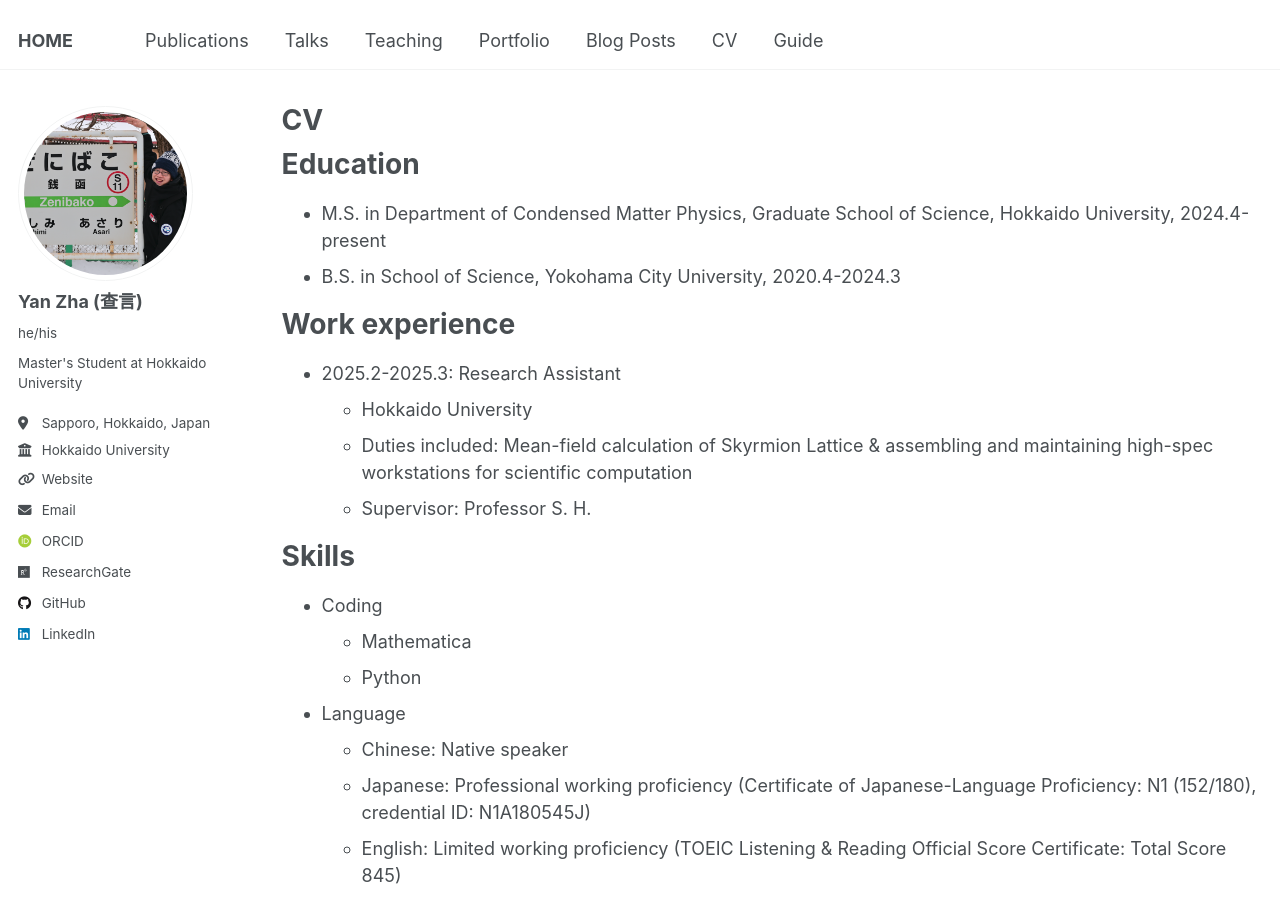
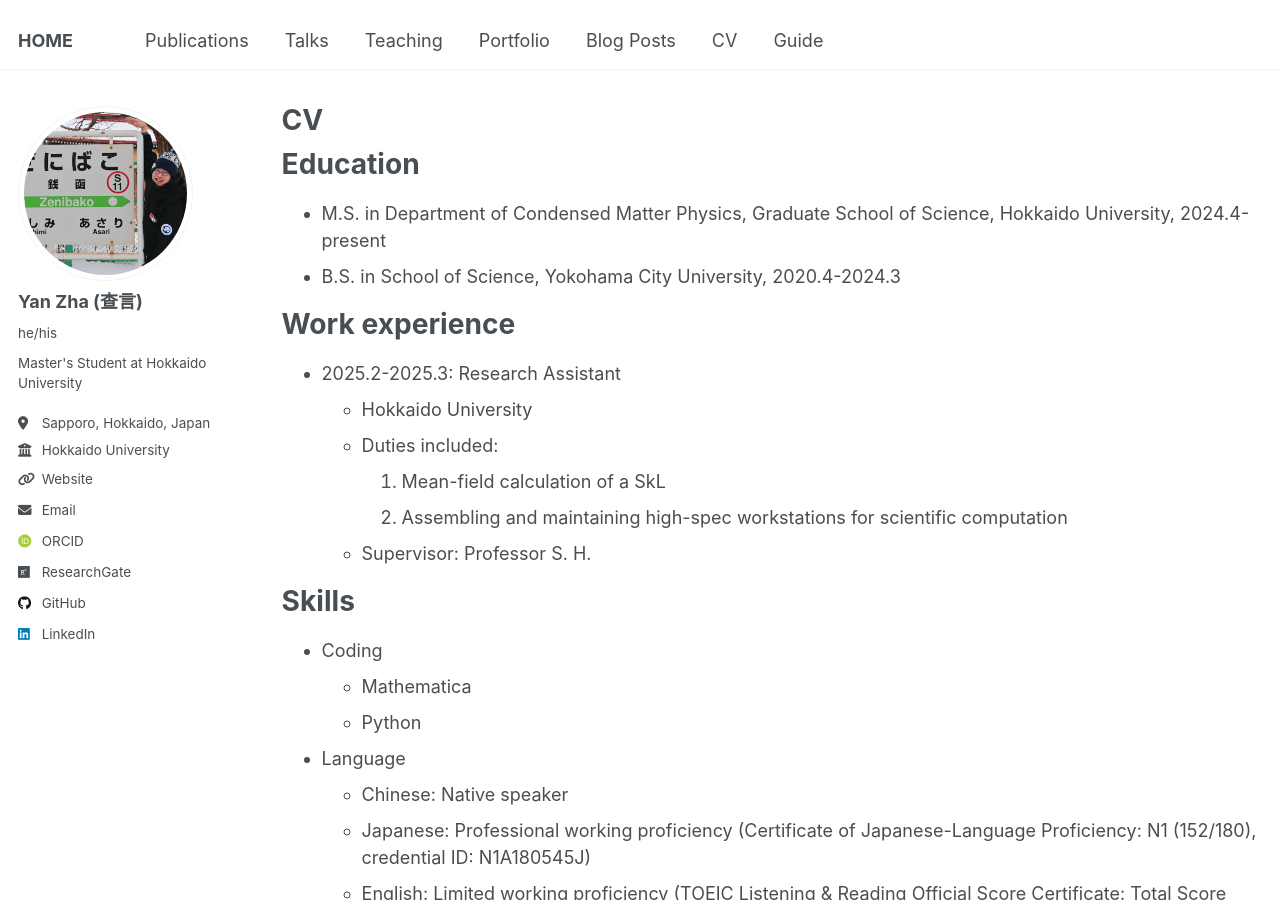
Before and after one commit to yzhacn/yzhacn.github.io, a Jekyll site: the page built from _pages/cv.md, in a window 1280 px wide and 900 px high. Built offline with Jekyll 4.4.1, drawn with Linux system fonts in a browser that asks for light colours; some web fonts are replaced.

Commit message:
Update cv.md

```diff
--- a/_pages/cv.md
+++ b/_pages/cv.md
@@ -18,7 +18,9 @@ Work experience
 ======
 * 2025.2-2025.3: Research Assistant
   * Hokkaido University
-  * Duties included: Mean-field calculation of Skyrmion Lattice & assembling and maintaining high-spec workstations for scientific computation
+  * Duties included:
+    1. Mean-field calculation of a SkL
+    2. Assembling and maintaining high-spec workstations for scientific computation
   * Supervisor: Professor S. H.
 
 Skills
```
